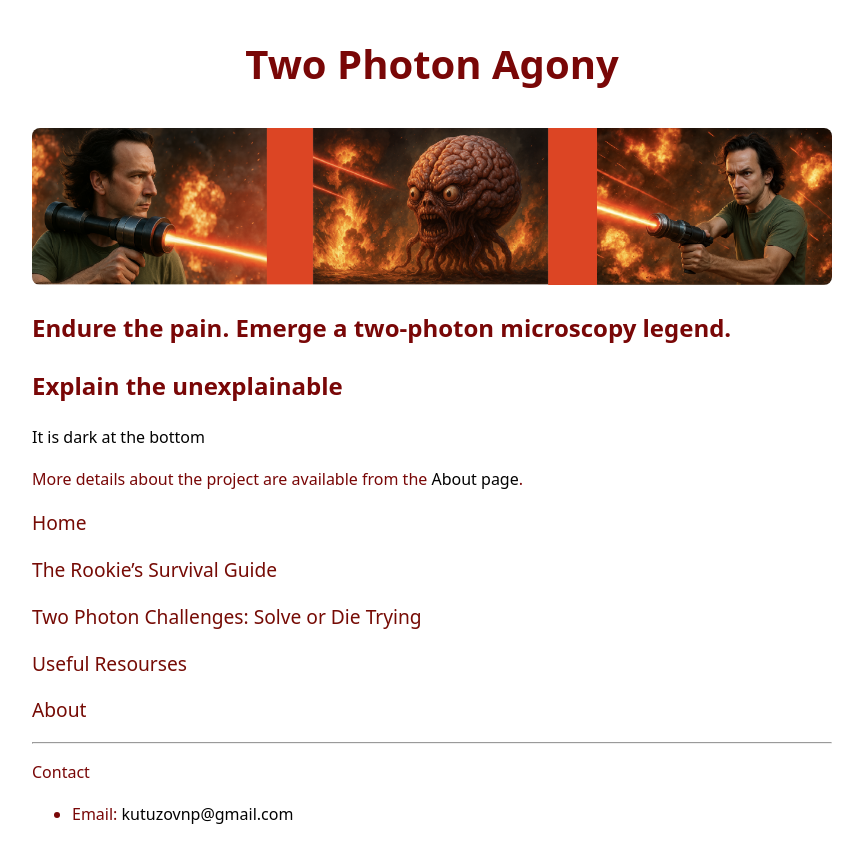
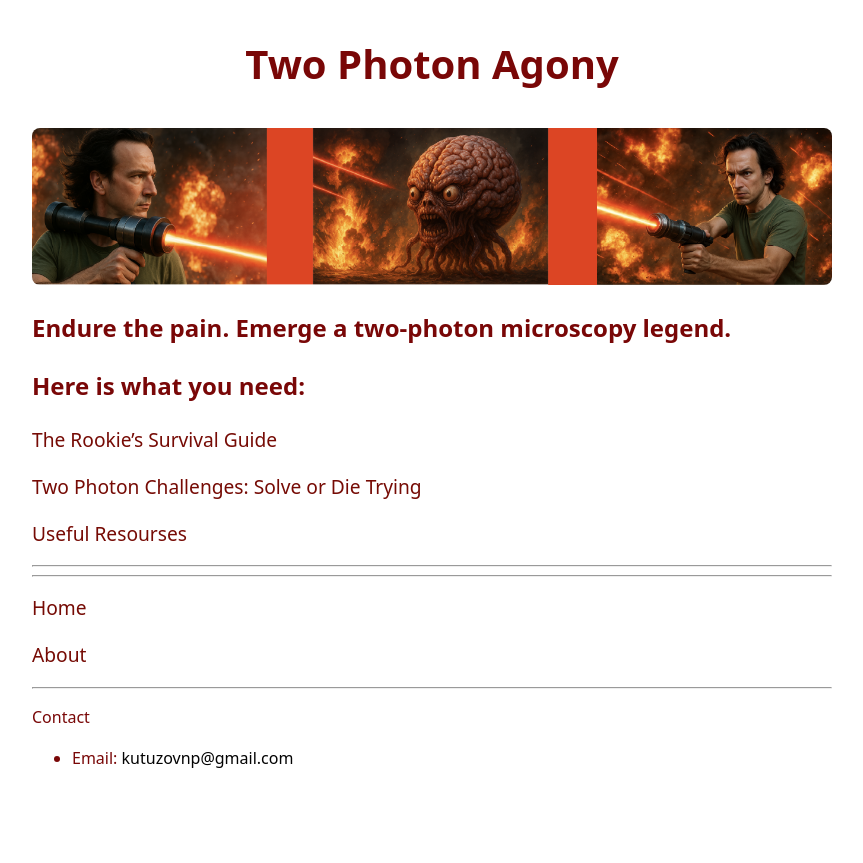
Before and after one commit to drkutuzov/drkutuzov.github.io, a Jekyll site: the page built from index.md, in a window 1280 px wide. Shown: the top 863 px of the page, without its empty margins (208-1071 px from the left). Built offline with Jekyll 4.4.1, drawn with Linux system fonts in a browser that asks for light colours.

Commit message:
small fixes

```diff
--- /dev/null
+++ b/_includes/content.html
@@ -0,0 +1,10 @@
+<link rel="stylesheet" href="{{ '/assets/css/style.css' | relative_url }}">
+
+<nav>
+  <ul>
+    <li><a href="rookie_guide">The Rookie’s Survival Guide</a></li>
+    <li><a href="challenges">Two Photon Challenges: Solve or Die Trying</a></li>
+    <li><a href="resourses">Useful Resourses</a></li>
+  </ul>
+</nav>
+<hr>
--- a/_includes/navigation.html
+++ b/_includes/navigation.html
@@ -1,11 +1,9 @@
 <link rel="stylesheet" href="{{ '/assets/css/style.css' | relative_url }}">
 
+<hr>
 <nav>
   <ul>
     <li><a href=".">Home</a></li>
-    <li><a href="rookie_guide">The Rookie’s Survival Guide</a></li>
-    <li><a href="challenges">Two Photon Challenges: Solve or Die Trying</a></li>
-    <li><a href="resourses">Useful Resourses</a></li>
     <li><a href="about">About</a></li>
   </ul>
 </nav>
--- a/_layouts/home.html
+++ b/_layouts/home.html
@@ -5,3 +5,5 @@ layout: default
 {% include banner.html %}
 
 {{ content }}
+
+{% include content.html %}
--- a/index.md
+++ b/index.md
@@ -4,7 +4,4 @@ title: Two Photon Agony
 ---
 ## {{ site.subtitle }}
 
-## Explain the unexplainable
-[It is dark at the bottom](dark_bottom.md)
-
-More details about the project are available from the [About page](about).
+## Here is what you need:
```
